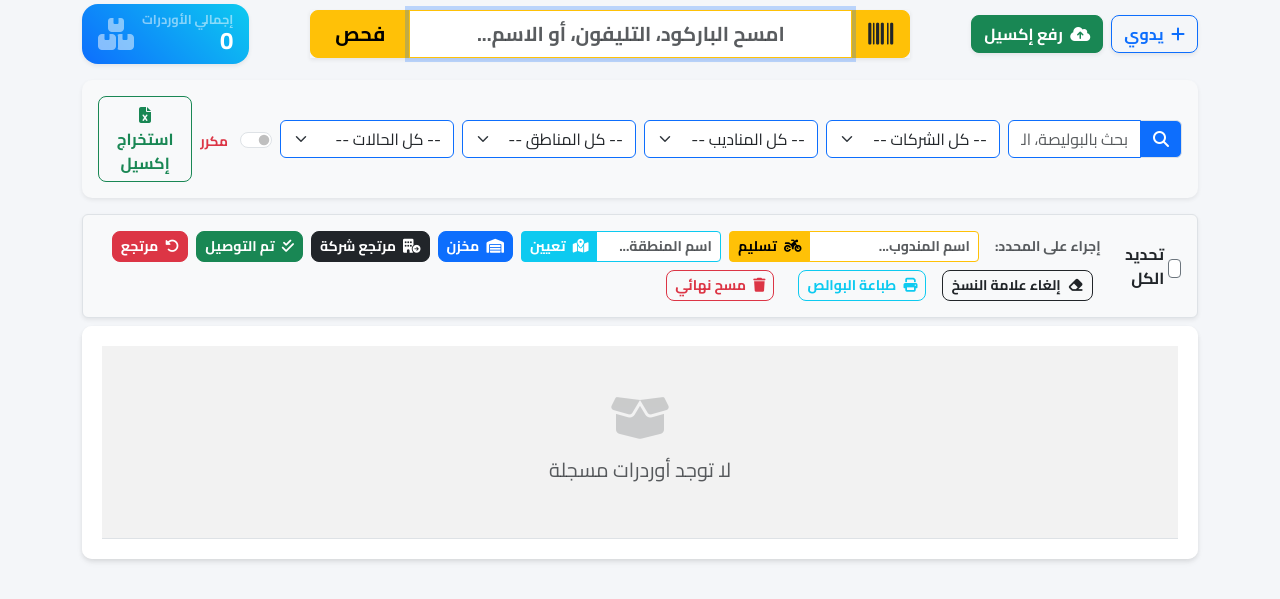
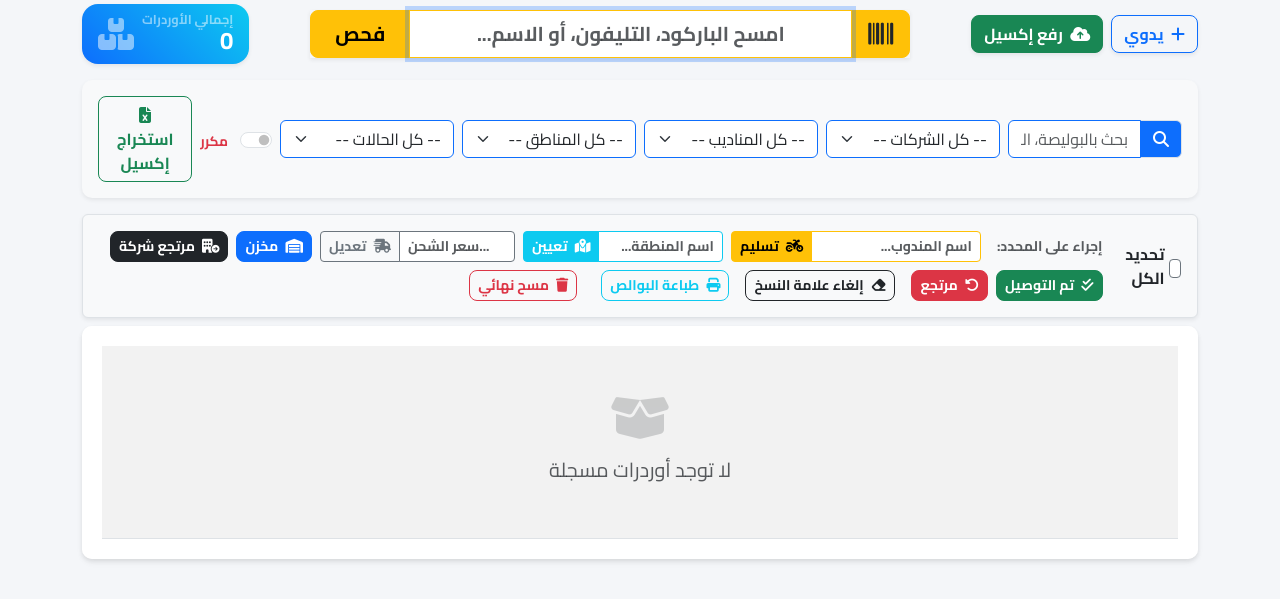
Before and after one commit to mostafa3sliaa/shipping-app, a Flask app: page /?tab=orders in a window 1280 px wide. Shown: the part 102-701 px from the top of the page. Run offline with Flask 3, Linux system fonts and the light colour scheme; the visitor is signed in with stand-in values (Sample User, id 1); data that the repository does not hold is empty; some libraries are stand-ins or nearby versions.

Commit message:
Add bulk action to update shipping fee for selected orders

```diff
--- a/app.py
+++ b/app.py
@@ -858,6 +858,19 @@ def bulk_action():
         for order in orders_to_update:
             order.region = region_name
         flash(f'تم تعيين المنطقة ({region_name}) لـ {len(order_ids)} أوردر', 'success')
+    elif action == 'set_shipping_fee':
+        fee_raw = request.form.get('bulk_shipping_fee')
+        if fee_raw is None or fee_raw.strip() == '':
+            flash('يجب كتابة سعر الشحن الجديد.', 'danger')
+            return redirect(url_for('index', tab='orders'))
+        try:
+            new_fee = float(fee_raw.strip())
+        except ValueError:
+            flash('سعر الشحن يجب أن يكون رقماً صحيحاً.', 'danger')
+            return redirect(url_for('index', tab='orders'))
+        for order in orders_to_update:
+            order.shipping_fee = new_fee
+        flash(f'تم تعديل سعر الشحن إلى ({new_fee} ج.م) لـ {len(order_ids)} أوردر بنجاح', 'success')
     elif action == 'return_company':
         for order in orders_to_update:
             order.status = 'مرتجع شركة'
--- a/templates/index.html
+++ b/templates/index.html
@@ -374,6 +374,13 @@
                         </datalist>
                         <button type="submit" class="btn btn-info text-white fw-bold" onclick="document.getElementById('mainBulkActionField').value='set_region'">
                             <i class="fa-solid fa-map-location-dot me-1"></i> تعيين
+                        </button>
+                    </div>
+
+                    <div class="input-group input-group-sm" style="width: 195px;">
+                        <input type="number" step="0.5" name="bulk_shipping_fee" class="form-control border-secondary fw-bold" placeholder="سعر الشحن..." onkeypress="if(event.key === 'Enter'){ event.preventDefault(); document.getElementById('mainBulkActionField').value='set_shipping_fee'; this.form.submit(); }">
+                        <button type="submit" class="btn btn-outline-secondary fw-bold" onclick="document.getElementById('mainBulkActionField').value='set_shipping_fee'">
+                            <i class="fa-solid fa-truck-fast me-1"></i> تعديل
                         </button>
                     </div>
 
```
Also changed, not shown: tests/test_app.py (+21 -0 lines).
